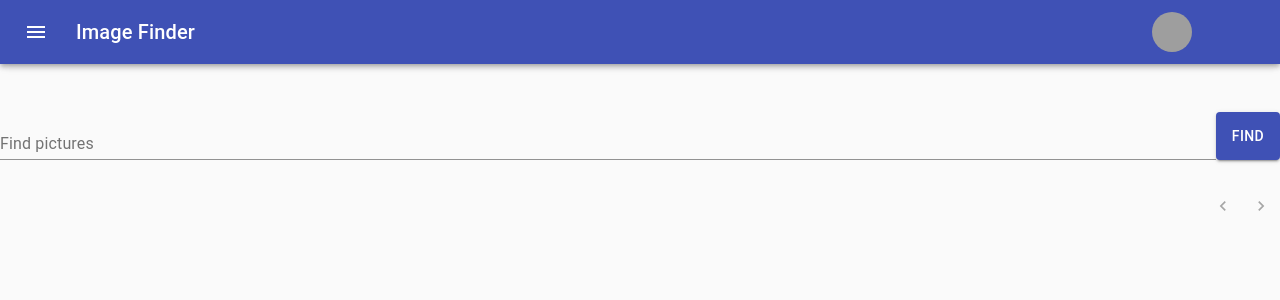
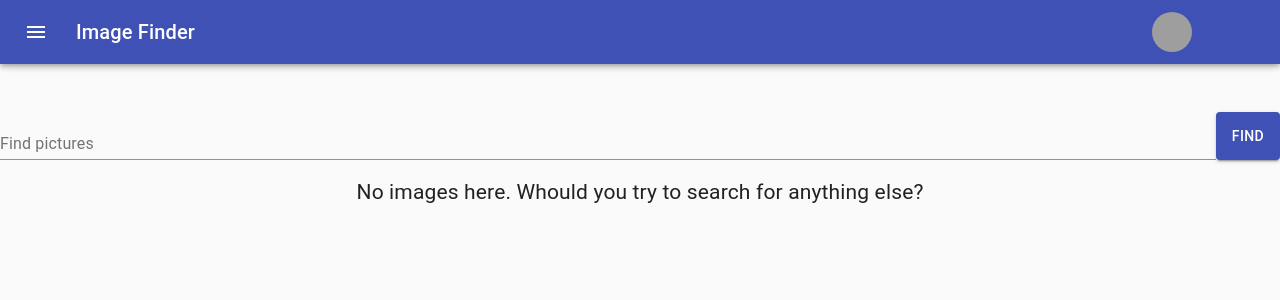
Before and after one commit to jmksm96/test-work, a React (Create React App) app: page /search in a window 1280 px wide. Shown: the top 300 px of the page. Built offline with nearby package versions, Linux system fonts and the light colour scheme; grey boxes are pictures that could not be loaded.

Commit message:
5.3.1 ui improvements

```diff
--- a/src/components/search/Search.module.scss
+++ b/src/components/search/Search.module.scss
@@ -2,7 +2,7 @@
 
 
 .paginator {
-  justify-content:flex-end;
+  justify-content: flex-end;
   display: flex;
   margin-top: 30px;
 }
@@ -10,10 +10,15 @@
 .container {
   margin-top: 50px;
   @include flex(row, space-between, flex-start, wrap);
-  //@include flex(row, space-between, flex-start, wrap);
+
 }
 
 .textField {
   width: 80%;
-position: absolute;
+  position: absolute;
 }
+
+h2 {
+  font-weight: normal;
+  text-align: center;
+}
--- a/src/components/search/Search.tsx
+++ b/src/components/search/Search.tsx
@@ -73,12 +73,19 @@ const Search = () => {
                         color="primary"
                         variant="contained">Find</Button>
             </form>
-            <div className={style.paginator}>
-                <Pagination count={Math.ceil(pagesCount/15)} page={page} shape="rounded" onChange={handleChange} />
-            </div>
-            <div className={style.container}>
-                <Picture pictures={pictureList}/>
-            </div>
+            {!requestText || pictureList.length < 1 ?
+                <h2>No images here. Whould you try to search for anything else?</h2>
+                :
+                <>
+                    <div className={style.paginator}>
+                        <Pagination count={Math.ceil(pagesCount / 15)} page={page} shape="rounded"
+                                    onChange={handleChange}/>
+                    </div>
+                    <div className={style.container}>
+                        <Picture pictures={pictureList}/>
+                    </div>
+                </>}
+
         </div>
     )
 }
```
